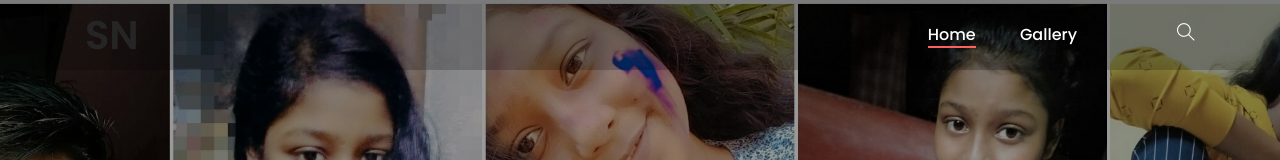
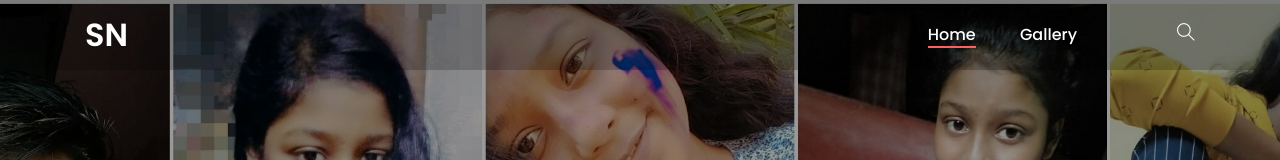
Before and after one commit to UnknownSap/SD-SS, a website: page index.html in a window 1280 px wide. Shown: the top 160 px of the page. Drawn offline with Linux system fonts and the light colour scheme.

Commit message:
Update index.html

```diff
--- a/index.html
+++ b/index.html
@@ -57,7 +57,7 @@
 
                         <!-- Logo -->
 <!--                         <a class="nav-brand" href="./index.html"><img src="img/gallary/152.png" alt=""></a> -->
-                        <h1 class="mb-0">SN</h1>
+                        <h2 style="color : white;" class="mb-0">SN</h2>
 
                         <!-- Navbar Toggler -->
                         <div class="classy-navbar-toggler">
```
